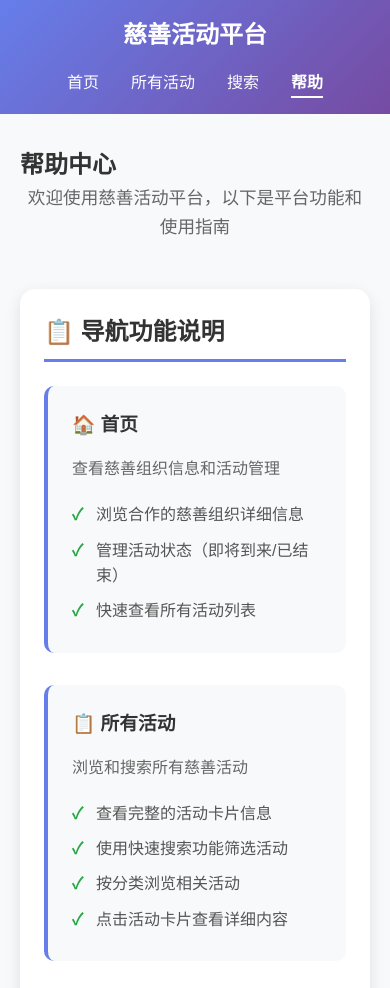
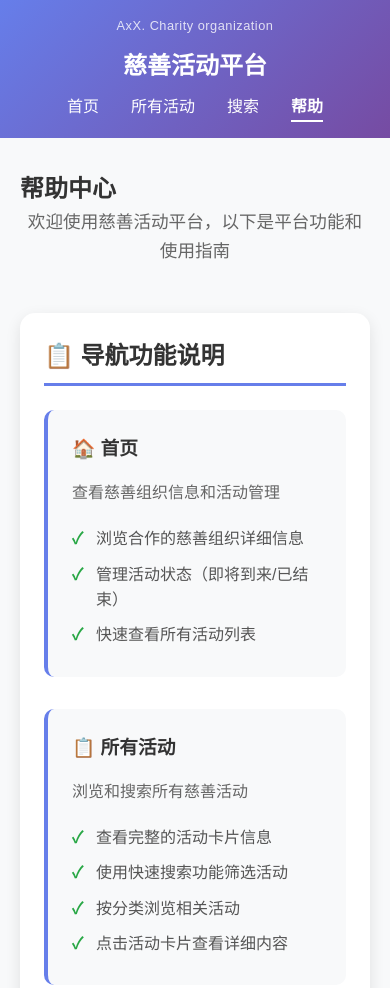
Before and after one commit to SuperCedar000/PROG2002-Assessment-2, a website: page help.html in a window 390 px wide. Shown: the top 988 px of the page. Drawn offline with Linux system fonts and the light colour scheme.

```diff
--- a/help.html
+++ b/help.html
@@ -10,6 +10,7 @@
     <!-- 导航栏 -->
     <nav class="navbar">
         <div class="nav-container">
+            <span class="brand-text">AxX. Charity organization</span>
             <h1 class="nav-logo">慈善活动平台</h1>
             <div class="nav-links">
                 <a href="home.html" class="nav-link">首页</a>
--- a/styles.css
+++ b/styles.css
@@ -33,6 +33,67 @@
     display: flex;
     justify-content: space-between;
     align-items: center;
+}
+/* 导航栏品牌样式 */
+.nav-brand {
+    display: flex;
+    flex-direction: column;
+    align-items: flex-start;
+}
+
+.brand-text {
+    font-size: 0.9rem;
+    color: rgba(255, 255, 255, 0.8);
+    font-weight: 300;
+    letter-spacing: 0.5px;
+    margin-bottom: 2px;
+}
+
+.nav-logo {
+    font-size: 1.5rem;
+    font-weight: bold;
+    margin: 0;
+    line-height: 1;
+}
+
+/* 调整导航栏布局 */
+.nav-container {
+    max-width: 1200px;
+    margin: 0 auto;
+    padding: 0 20px;
+    display: flex;
+    justify-content: space-between;
+    align-items: center;
+}
+
+.nav-links {
+    display: flex;
+    gap: 2rem;
+}
+
+/* 响应式设计 */
+@media (max-width: 768px) {
+    .nav-brand {
+        align-items: center;
+        text-align: center;
+    }
+
+    .brand-text {
+        font-size: 0.8rem;
+    }
+
+    .nav-logo {
+        font-size: 1.3rem;
+    }
+
+    .nav-container {
+        flex-direction: column;
+        gap: 1rem;
+    }
+
+    .nav-links {
+        gap: 1rem;
+    }
 }
 
 .nav-logo {
```
Also changed, not shown: home.html (+1 -0 lines), index.html (+1 -0 lines), search.html (+1 -0 lines).
